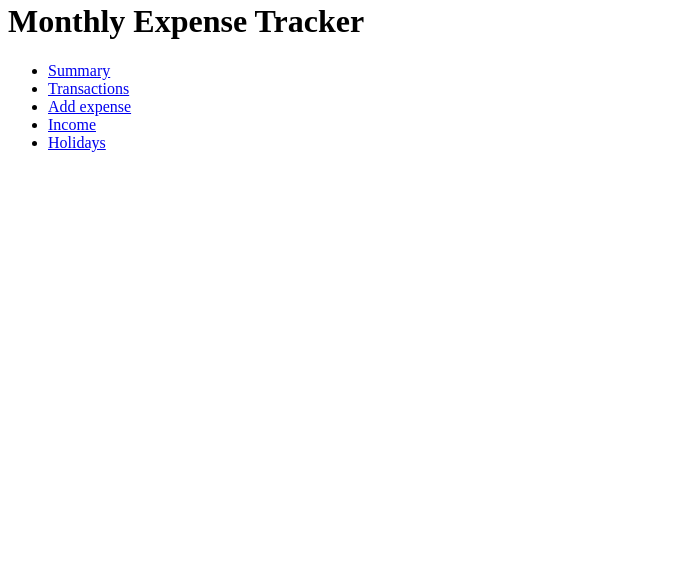
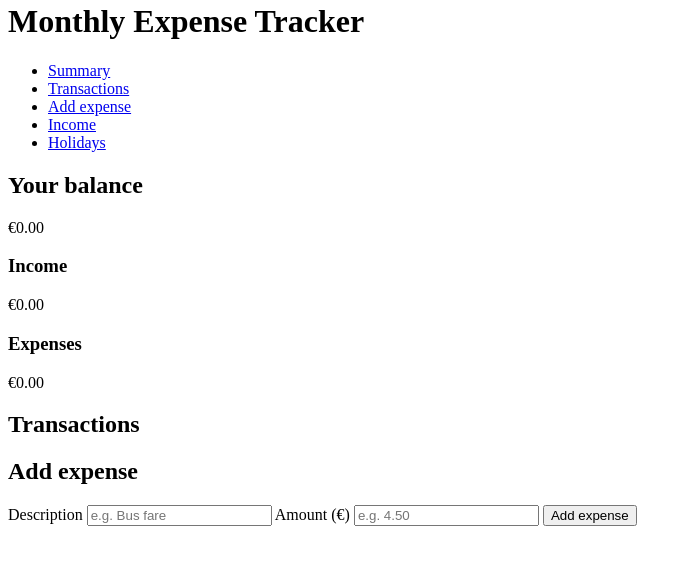
Before and after one commit to iisphilipsii/module3-assessment-javascript, a plain HTML site: page index.html in a window 1280 px wide. Shown: the part 78-642 px from the top of the page, without its empty margins (0-692 px from the left). Drawn offline with Linux system fonts and the light colour scheme.

Commit message:
Add summary card, transactions and expense form

```diff
--- a/index.html
+++ b/index.html
@@ -23,5 +23,40 @@
       </ul>
     </nav>
   </header>
+  <main>
+    <section id="summary" class="summary card">
+      <h2>Your balance</h2>
+      <p id="balance" class="balance-amount">€0.00</p>
+      <div class="summary-boxes">
+        <div class="summary-box">
+          <h3>Income</h3>
+          <p id="income-total">€0.00</p>
+        </div>
+        <div class="summary-box">
+          <h3>Expenses</h3>
+          <p id="expense-total">€0.00</p>
+          </div>
+      </div>
+    </section>
+
+    <div class="row">
+      <section id="transactions">
+        <h2>Transactions</h2>
+        <ul id="transaction-list" class="transaction-list"></ul>
+      </section>
+
+      <section id="add-expense" class="card">
+        <h2>Add expense</h2>
+        <form id="expense-form" novalidate>
+          <label for="expense-description">Description</label>
+          <input type="text" id="expense-description" placeholder="e.g. Bus fare" required>
+          <label for="expense-amount">Amount (€)</label>
+          <input type="number" id="expense-amount" placeholder="e.g. 4.50" min="0.01" step="0.01" required>
+          <button type="submit">Add expense</button>
+          <p id="expense-message" class="message" aria-live="polite"></p>
+        </form>
+      </section>
+    </div>
+  </main>
 </body>
 </html>
```
